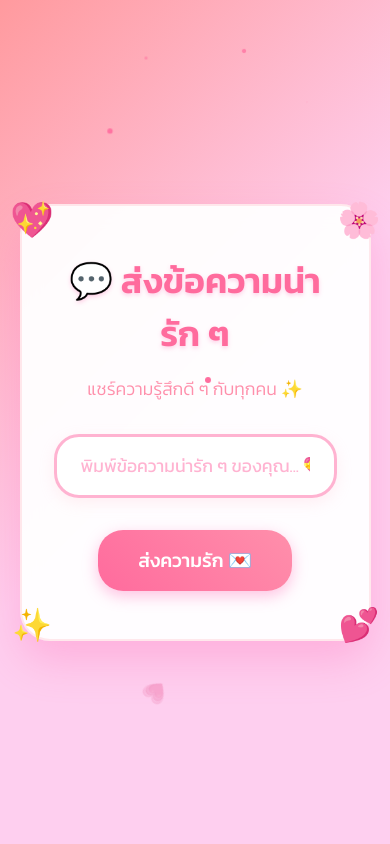
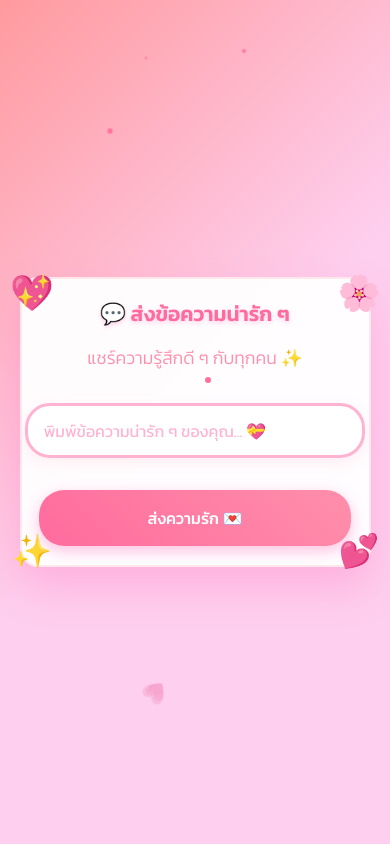
Before and after one commit to itsmeiJAI/sendTD-demo, a plain HTML site: page index.html in a window 390 px wide. Shown: the top 844 px of the page. Drawn offline with Linux system fonts and the light colour scheme.

Commit message:
Add files via upload

```diff
--- a/index.html
+++ b/index.html
@@ -2,7 +2,7 @@
 <html lang="th">
 <head>
   <meta charset="UTF-8">
-  <meta name="viewport" content="width=device-width, initial-scale=1.0">
+  <meta name="viewport" content="width=device-width, initial-scale=1.0, maximum-scale=1.0, user-scalable=0">
   <title>ส่งข้อความน่ารัก ๆ ❤️</title>
   <style>
     @import url('https://fonts.googleapis.com/css2?family=Kanit:wght@300;400;500;600&display=swap');
@@ -243,6 +243,26 @@
     button {
       font-family: 'Kanit', sans-serif;
     }
+
+    @media (max-width: 600px) {
+      .container {
+        padding: 1.2rem 0.2rem;
+        border-radius: 18px;
+        max-width: 99vw;
+      }
+      .title {
+        font-size: 1.3rem;
+      }
+      .send-button {
+        font-size: 1rem;
+        padding: 1rem 1.2rem;
+        min-width: 80vw;
+      }
+      .message-input {
+        font-size: 1rem;
+        padding: 0.8rem 1rem;
+      }
+    }
   </style>
 </head>
 <body>
```
